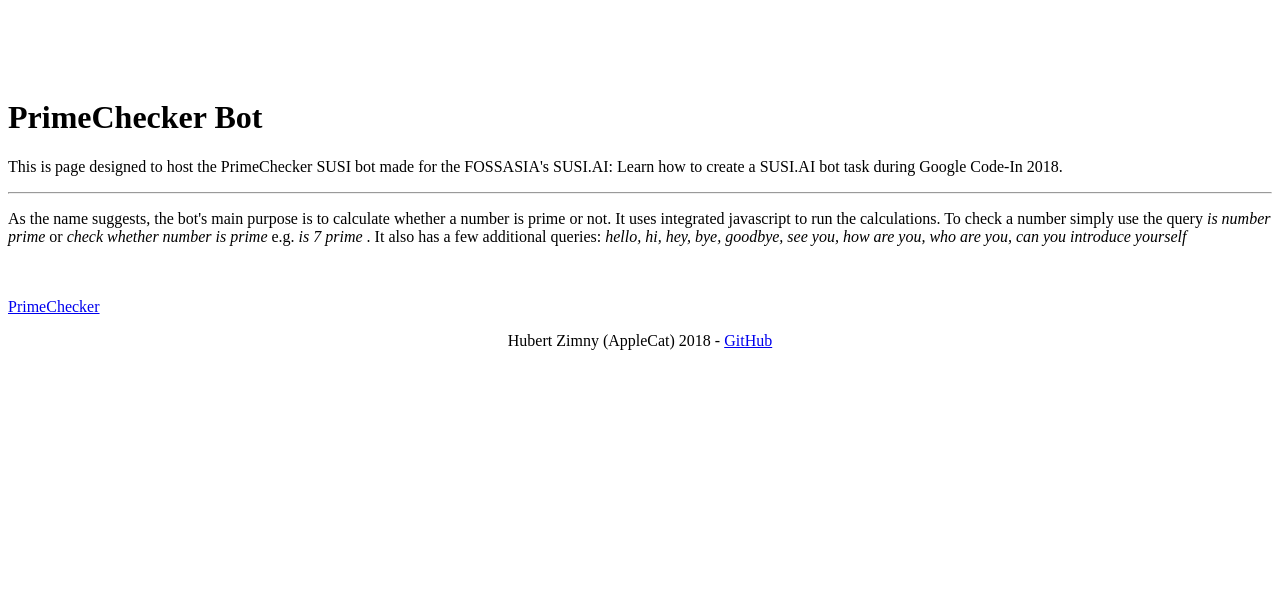
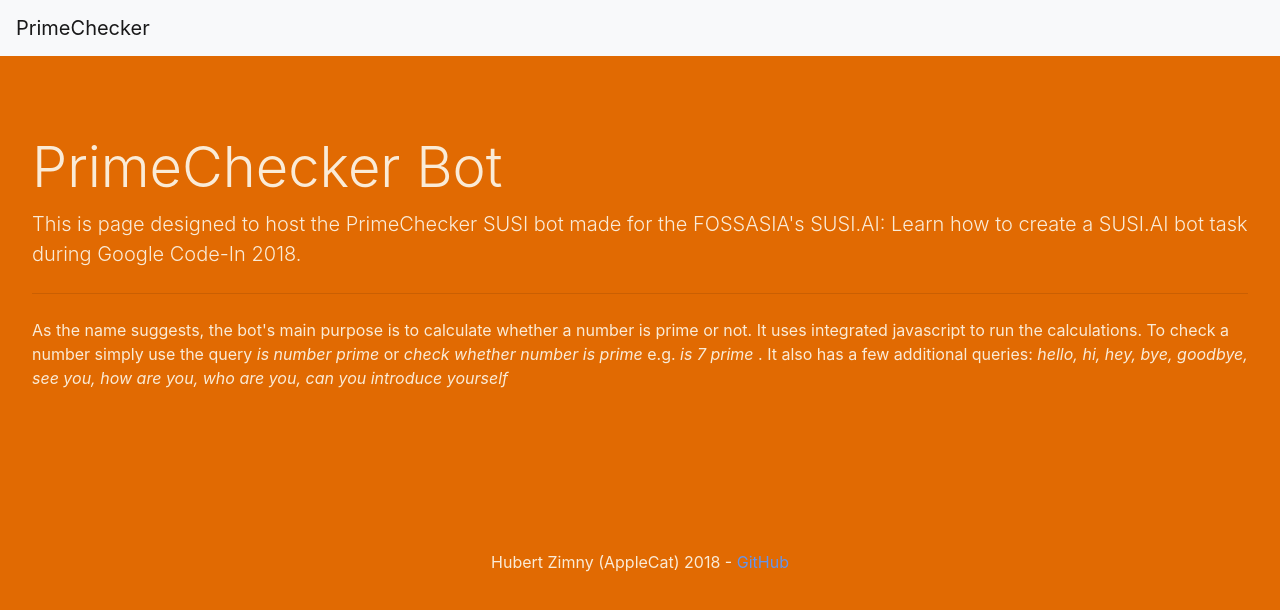
Before and after one commit to AppleC4T/PrimeCheckerBot, a plain HTML site: page index.html in a window 1280 px wide. Drawn offline with nearby package versions, Linux system fonts and the light colour scheme; the site is published under a folder, as on GitHub Pages, so addresses that start at the root find nothing.

Commit message:
Update index.html

```diff
--- a/index.html
+++ b/index.html
@@ -6,8 +6,8 @@
 	<meta name="viewport" content="width=device-width, initial-scale=1">
     <title>Prime Checker</title>
     <!-- Bootstrap -->
-	<link href="/bootstrap-4.0.0.css" rel="stylesheet" type="text/css">
-	  <link href="/primeStyle.css" rel="stylesheet" type="text/css">
+	<link href="bootstrap-4.0.0.css" rel="stylesheet" type="text/css">
+	  <link href="primeStyle.css" rel="stylesheet" type="text/css">
 
 
   </head>
```
